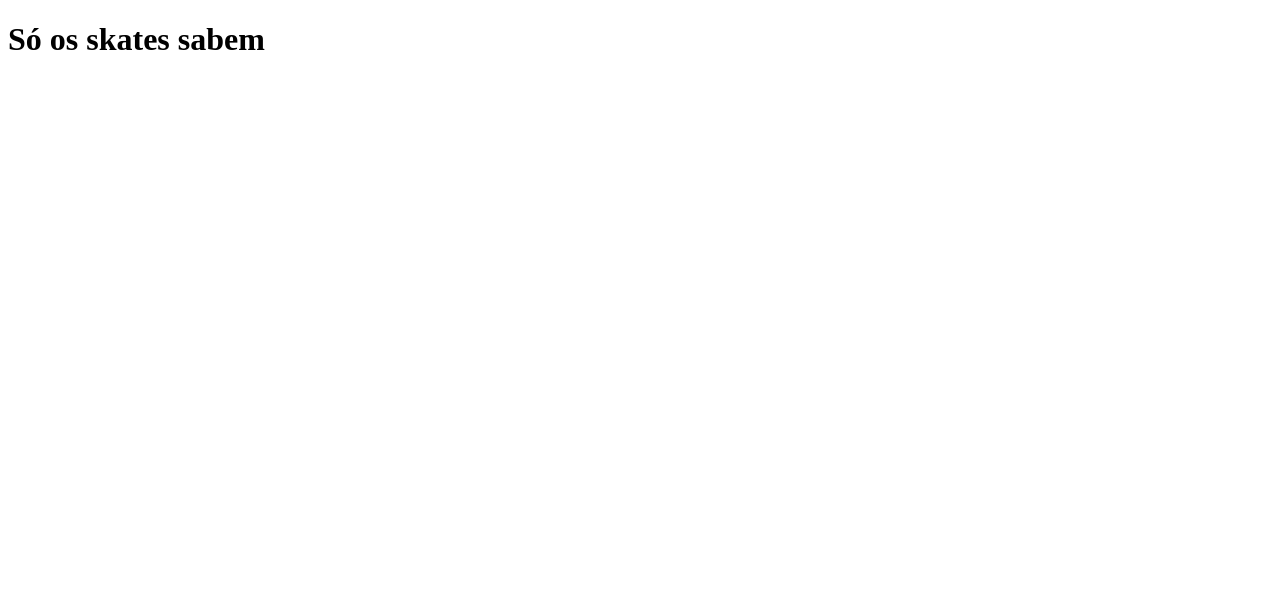
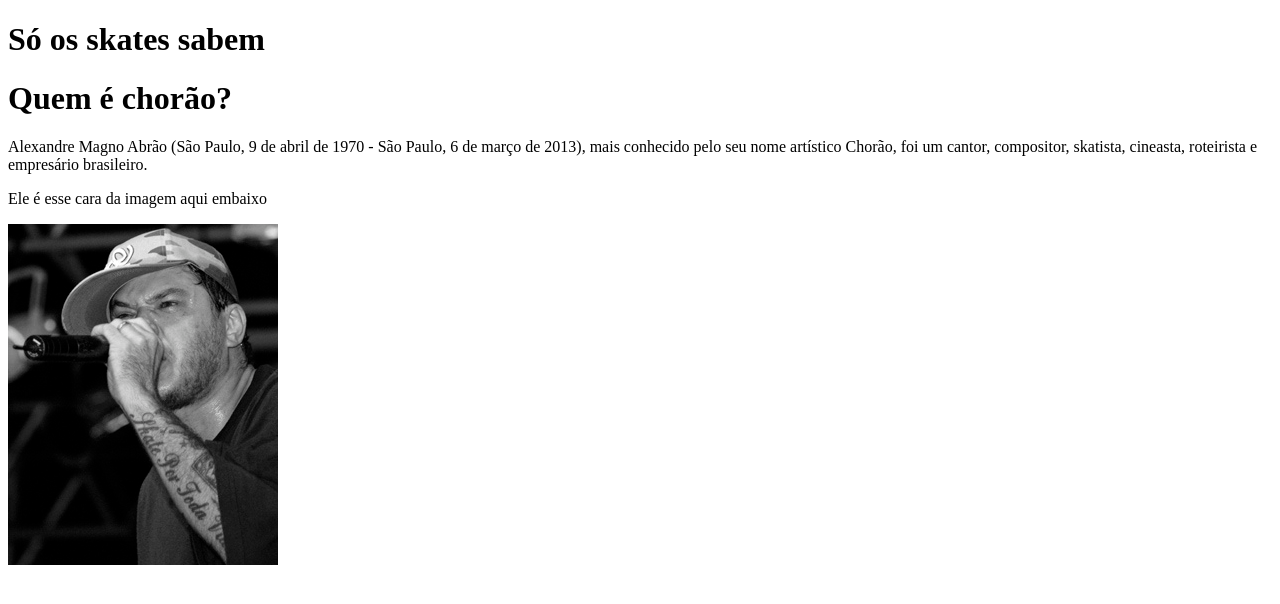
Before and after one commit to raulfm3/charlie-the-skate-brown, a plain HTML site: page index.html in a window 1280 px wide. Drawn offline with Linux system fonts and the light colour scheme.

Commit message:
qm é chorao o brabo

```diff
--- a/index.html
+++ b/index.html
@@ -1,12 +1,22 @@
 <!DOCTYPE html>
 <html lang="en">
-<head>
-    <meta charset="UTF-8">
-    <meta http-equiv="X-UA-Compatible" content="IE=edge">
-    <meta name="viewport" content="width=device-width, initial-scale=1.0">
+  <head>
+    <meta charset="UTF-8" />
+    <meta http-equiv="X-UA-Compatible" content="IE=edge" />
+    <meta name="viewport" content="width=device-width, initial-scale=1.0" />
     <title>🛹🛹🛹</title>
-</head>
-<body>
+  </head>
+  <body>
     <h1>Só os skates sabem</h1>
-</body>
+
+    <h1>Quem é chorão?</h1>
+    <p>
+      Alexandre Magno Abrão (São Paulo, 9 de abril de 1970 - São Paulo, 6 de
+      março de 2013), mais conhecido pelo seu nome artístico Chorão, foi um
+      cantor, compositor, skatista, cineasta, roteirista e empresário
+      brasileiro.
+    </p>
+    <p>Ele é esse cara da imagem aqui embaixo</p>
+    <img src="imgs/Chorão_em_algum_show_2008.jpg" />
+  </body>
 </html>
```
Also changed, not shown: imgs/Chorão_em_algum_show_2008.jpg (added).
